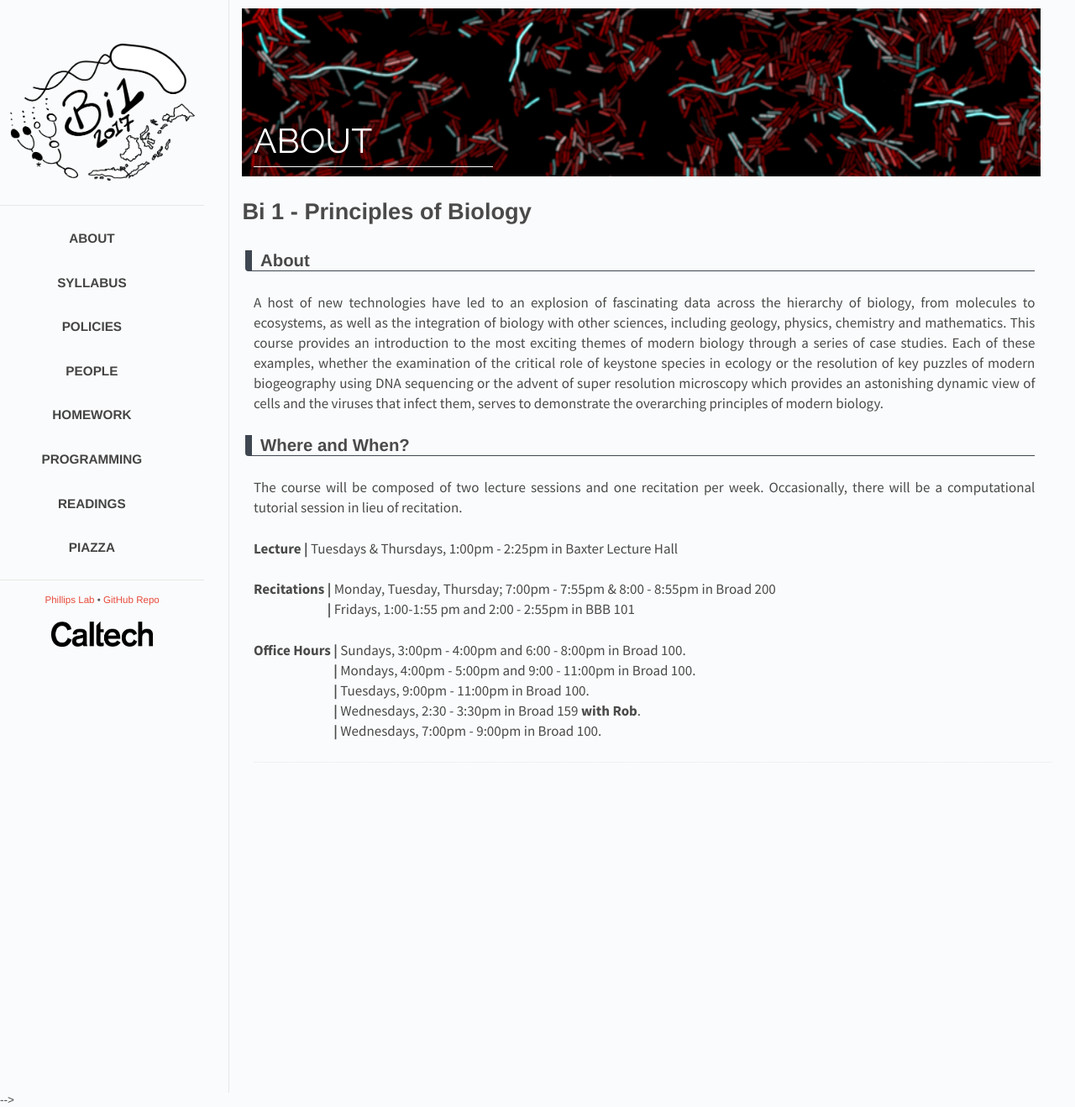
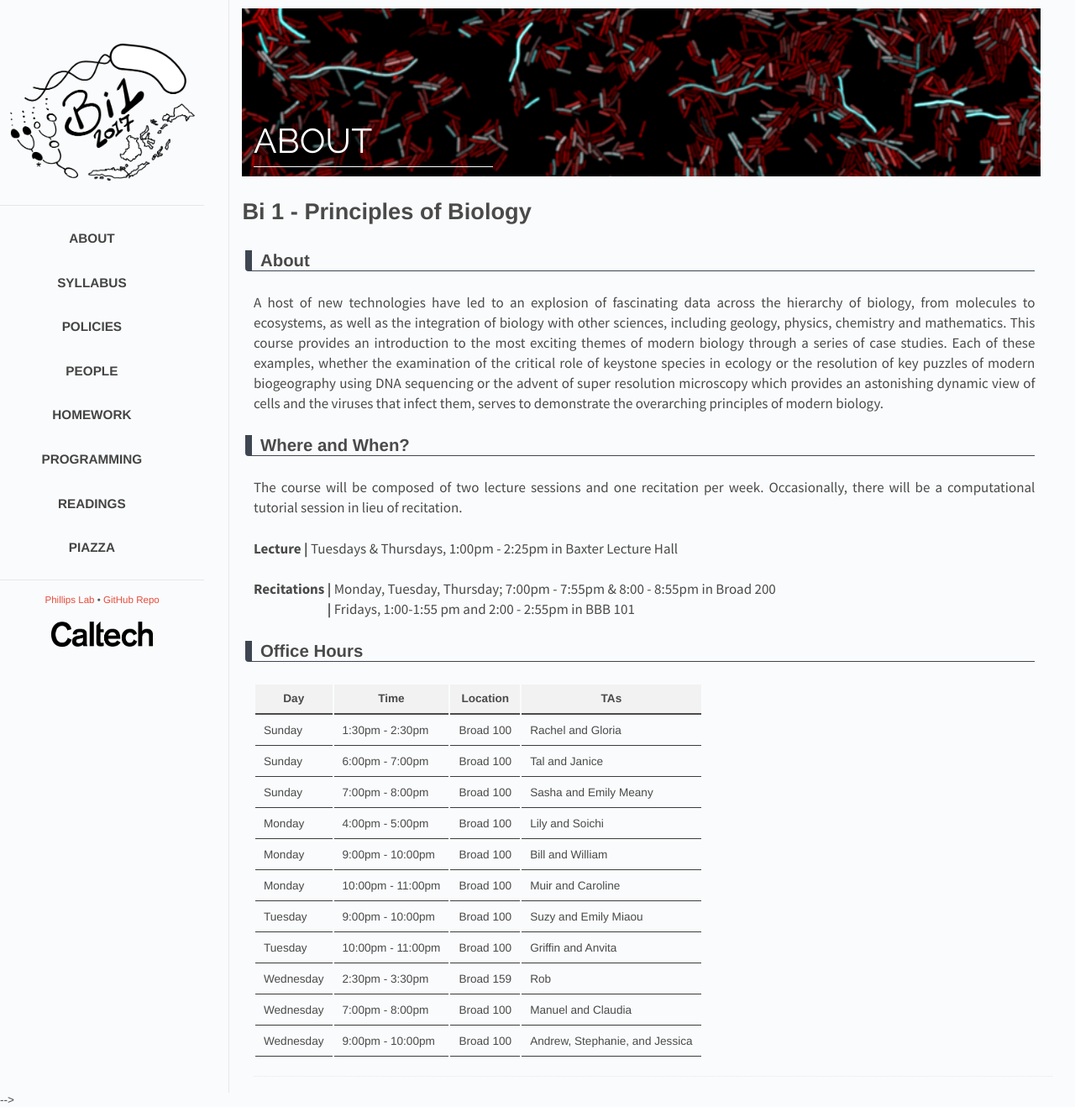
Before and after one commit to RPGroup-PBoC/bi1, a Jekyll site: the page built from index.html, in a window 1280 px wide. Shown: the whole page at 84% size. Built offline with Jekyll 4.4.1, drawn with Linux system fonts in a browser that asks for light colours.

Commit message:
Added information about recitations and office hours.

```diff
--- a/_posts/2017-01-30-syllabus.md
+++ b/_posts/2017-01-30-syllabus.md
@@ -33,3 +33,18 @@ permalink: syllabus
 | 10 | Thursday, June 8| Where biology fits into modern science and engineering. |  Homework 9 Due |
 | 11 | Tuesday, June 13 | No Class | |
 | 11 | Thursday, June 15 | No Class | |
+
+
+## Recitation Schedule
+
+| Week | Topic |
+| :--: | -- |
+| 1 | Introduction to Python and basic DNA sequence analysis |
+| 2 | Order of magnitude estimates of the central dogma and trophic cascades |
+| 3 | Probing deep time using radiometric dating and order-of-magnitude estimates about mutations over time. |
+| 4 | Writing stochastic simulations in Python and influence of genetic drift.|
+| 5 | Principles and mechanism of photosynthesis |
+| 6 | Introduction to quantitative image processing using Python. |
+| 7 | Performing non-linear regression. |
+| 8 | To be determined. |
+| 9 | To be determined. |
--- a/_posts/2017-01-31-about.md
+++ b/_posts/2017-01-31-about.md
@@ -30,8 +30,27 @@ recitation.
 **Recitations \|** Monday, Tuesday, Thursday; 7:00pm - 7:55pm & 8:00 - 8:55pm in Broad 200<br/>
 **<span style="color: #fafbfc;">Recitations</span> \|** Fridays, 1:00-1:55 pm and 2:00 - 2:55pm in BBB 101
 
-**Office Hours \|** Sundays, 3:00pm - 4:00pm and 6:00 - 8:00pm  in Broad 100.<br />
+
+
+## Office Hours
+
+| Day | Time | Location | TAs |
+|--| -- | -- | -- |
+| Sunday | 1:30pm - 2:30pm | Broad 100 | Rachel and Gloria |
+| Sunday | 6:00pm - 7:00pm | Broad 100 | Tal and Janice |
+| Sunday | 7:00pm - 8:00pm | Broad 100 | Sasha and Emily Meany |
+| Monday | 4:00pm - 5:00pm | Broad 100 | Lily and Soichi |
+| Monday | 9:00pm - 10:00pm | Broad 100 | Bill and William |
+| Monday | 10:00pm - 11:00pm | Broad 100 | Muir and Caroline |
+| Tuesday | 9:00pm - 10:00pm | Broad 100 | Suzy and Emily Miaou |
+| Tuesday | 10:00pm - 11:00pm | Broad 100 | Griffin and Anvita |
+| Wednesday | 2:30pm - 3:30pm | Broad 159 | Rob |
+| Wednesday| 7:00pm  - 8:00pm | Broad 100 | Manuel and Claudia |
+| Wednesday | 9:00pm - 10:00pm | Broad 100 | Andrew, Stephanie, and Jessica|
+
+
+<!-- **Office Hours \|** Sundays, 3:00pm - 4:00pm and 6:00 - 8:00pm  in Broad 100.<br />
 **<span style="color: #fafbfc;">Office Hours</span> \|** Mondays, 4:00pm - 5:00pm and 9:00 - 11:00pm  in Broad 100.<br />
 **<span style="color: #fafbfc;">Office Hours</span> \|** Tuesdays, 9:00pm - 11:00pm in Broad 100.<br />
 **<span style="color: #fafbfc;">Office Hours</span> \|** Wednesdays, 2:30 - 3:30pm in Broad 159 **with Rob**.<br />
-**<span style="color: #fafbfc;">Office Hours</span> \|** Wednesdays, 7:00pm - 9:00pm in Broad 100.<br />
+**<span style="color: #fafbfc;">Office Hours</span> \|** Wednesdays, 7:00pm - 9:00pm in Broad 100.<br /> -->
```
Also changed, not shown: other parts of _posts/2017-01-30-syllabus.md (+2 -2 lines), 6 other files.
